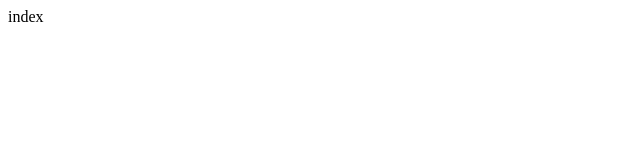
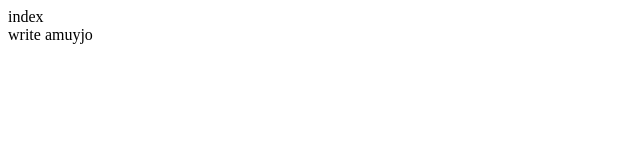
Before and after one commit to BerinyuyAnabi/Project, a plain HTML site: page index.html in a window 1280 px wide. Shown: the full height of the page, 0-640 px from the left. Drawn offline with Linux system fonts and the light colour scheme.

Commit message:
Added div

```diff
--- a/index.html
+++ b/index.html
@@ -8,5 +8,8 @@
 </head>
 <body>
     index
+    <div>
+        write amuyjo
+    </div>
 </body>
 </html>
```
